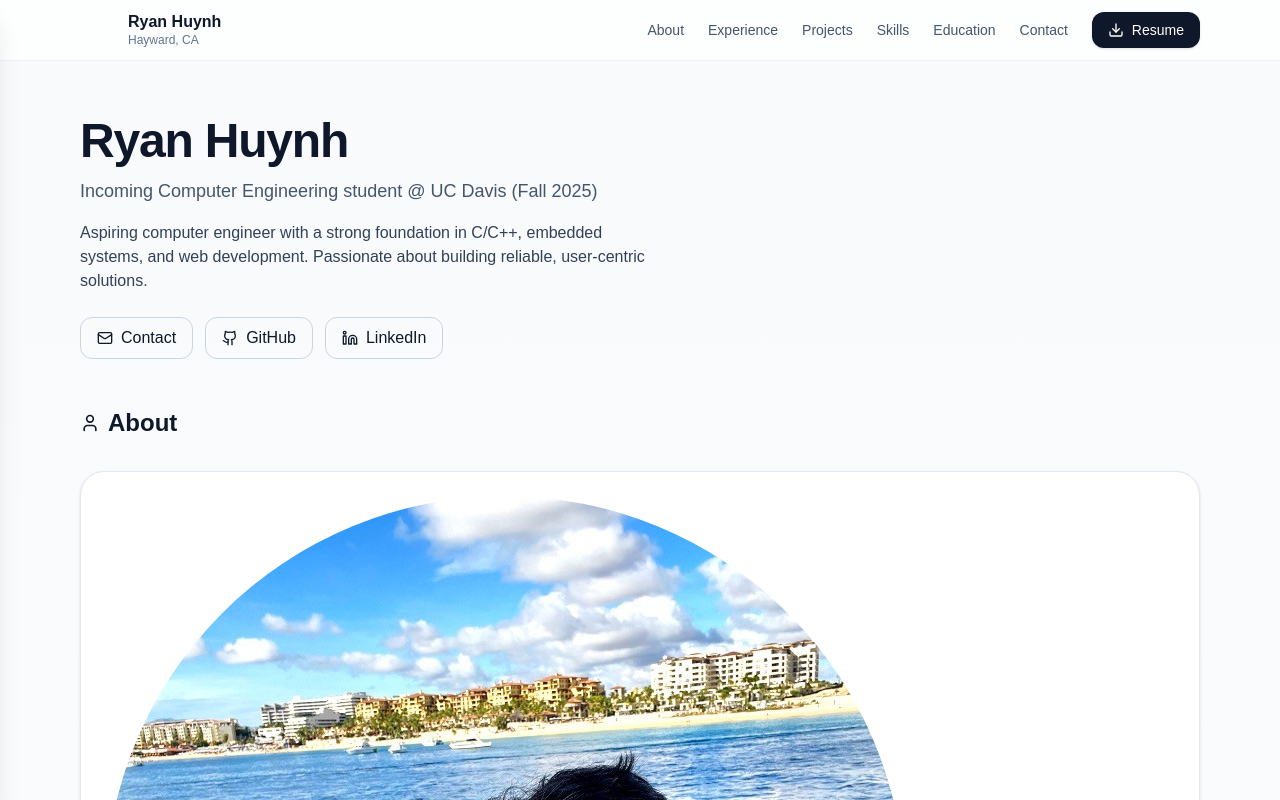
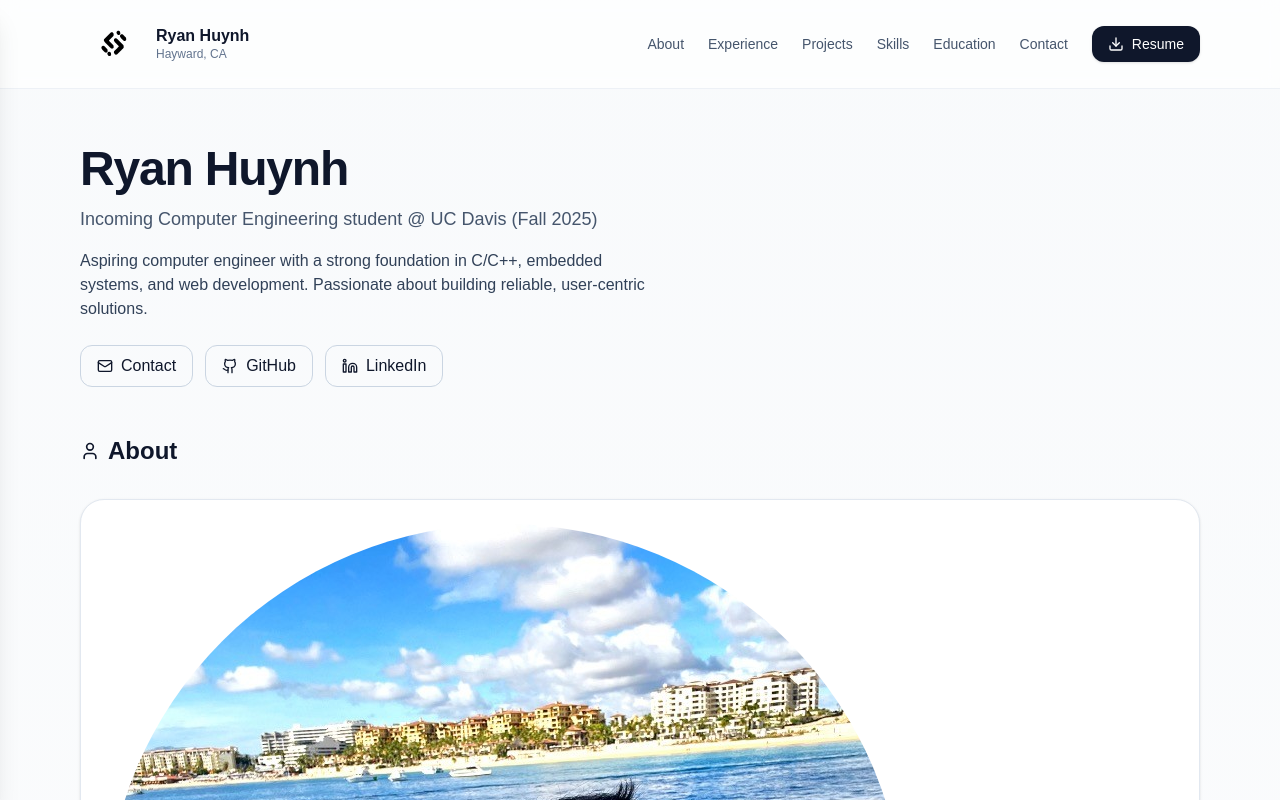
Before and after one commit to ryanhuynh02/ryan-portfolio, a Next.js app: page / in a window 1280 px wide. Shown: the top 800 px of the page. Built offline with nearby package versions, Linux system fonts and the light colour scheme.

Commit message:
Logo bigger

```diff
--- a/src/app/page.tsx
+++ b/src/app/page.tsx
@@ -173,13 +173,12 @@ export default function Portfolio() {
         <div className="max-w-6xl mx-auto px-4 py-3 flex items-center justify-between">
           <div className="flex items-center gap-3">
           <div className="flex items-center gap-3">
-          <div className="size-9 rounded-2xl overflow-hidden">
-          <div className="min-w-[80px] min-h-[80px] rounded-full overflow-hidden"></div>
+          <div className="size-16 rounded-2xl overflow-hidden">
             <Image
               src="/profile-logo.svg"
               alt="Ryan Huynh"
-              width={50}
-              height={50}
+              width={100}
+              height={100}
               className="object-cover w-full h-full"
             />
           </div>
```
